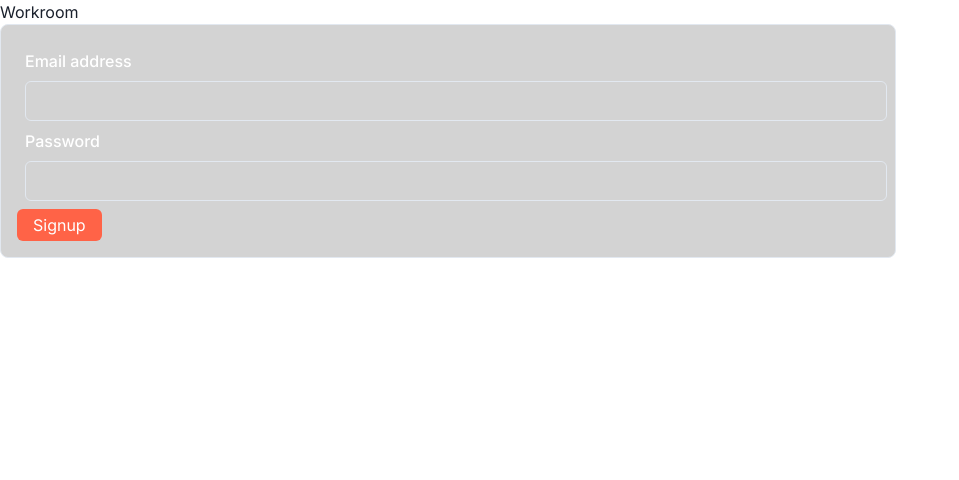
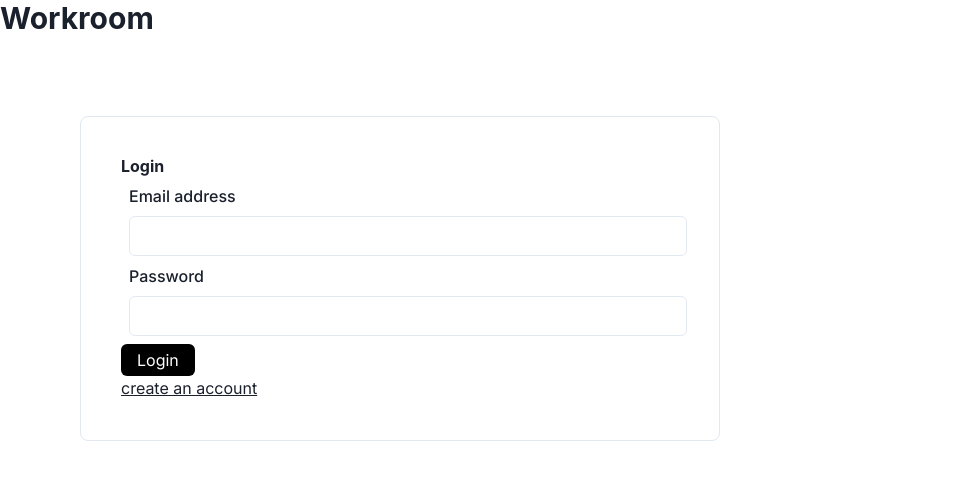
Before and after one commit to fazzyA/workroomnext, a Next.js app: page /login in a window 1280 px wide. Shown: the top 480 px of the page, without its empty margins (0-959 px from the left). Built offline with nearby package versions, Linux system fonts and the light colour scheme.

Commit message:
Ui form changes (#8)
* ui refactor

* login signup ui

---------

Co-authored-by: faizaGS <faiza@groupshop.com>

```diff
--- a/app/(auth)/login/page.tsx
+++ b/app/(auth)/login/page.tsx
@@ -1,4 +1,5 @@
 import { LoginForm } from "@/app/components/ui/loginForm";
+import { Heading } from "@chakra-ui/react";
 
 export default function LoginPage() {
     return (
@@ -6,7 +7,7 @@ export default function LoginPage() {
         <div className="relative mx-auto flex w-full max-w-[400px] flex-col space-y-2.5 p-4 md:-mt-32">
           <div className="flex h-20 w-full items-end rounded-lg bg-blue-500 p-3 md:h-36">
             <div className="w-32 text-white md:w-36">
-              Workroom
+            <Heading as='h4' size='lg'>Workroom</Heading>
             </div>
           </div>
           <LoginForm />
--- a/app/components/ui/loginForm.tsx
+++ b/app/components/ui/loginForm.tsx
@@ -1,7 +1,8 @@
 "use client"
 import { login } from '@/actions/login'
-import { Box, Button, FormControl, FormErrorMessage, FormHelperText, FormLabel, Input, Stack } from '@chakra-ui/react'
+import { Box, Button, FormControl, FormErrorMessage, FormHelperText, FormLabel, Heading, Input, Stack } from '@chakra-ui/react'
 import { useFormik } from 'formik'
+import Link from 'next/link'
 import { useState, useTransition } from 'react'
 import * as Yup from 'yup'
 
@@ -46,7 +47,8 @@ export const LoginForm = (props: Props) => {
   })
 
   return (
-      <Box bg='lightgrey' w='70%' p={4} color='white' borderWidth='1px' borderRadius='lg'>
+      <Box w='50%' p={10} m={20} borderWidth='1px' borderRadius='lg'>
+        <Heading as='h4' size='sm'>Login</Heading>
         <form onSubmit={formik.handleSubmit}>
           <FormControl m={2} isInvalid={!!(formik.touched.email && formik.errors.email)}>
             <FormLabel>Email address</FormLabel>
@@ -76,10 +78,11 @@ export const LoginForm = (props: Props) => {
               <FormErrorMessage fontSize={"xs"}>{formik.errors.password}</FormErrorMessage>
             }
           </FormControl>
-          <Box disabled={isPending} as='button' type='submit' borderRadius='md' bg='tomato' color='white' px={4} h={8}>
-            Signup
+          <Box disabled={isPending} as='button' type='submit' borderRadius='md' bg='black' color='white' px={4} h={8}>
+            Login
           </Box>
         </form>
+          <Link href='/signup'><u>create an account</u></Link>
       </Box>
 
   )
--- a/app/components/ui/signupForm.tsx
+++ b/app/components/ui/signupForm.tsx
@@ -2,6 +2,7 @@
 import { register } from '@/actions/register'
 import { Alert, AlertIcon, Box, Button, FormControl, FormErrorMessage, FormHelperText, FormLabel, Heading, Input, Stack } from '@chakra-ui/react'
 import { useFormik } from 'formik'
+import Link from 'next/link'
 import { useState, useTransition } from 'react'
 import * as Yup from 'yup'
 
@@ -96,6 +97,7 @@ export const SignupForm = (props: Props) => {
         <AlertIcon />
         {success}
       </Alert>}
+      <Link href='/login'><u>for login click here</u></Link>
     </Box>
 
   )
```
